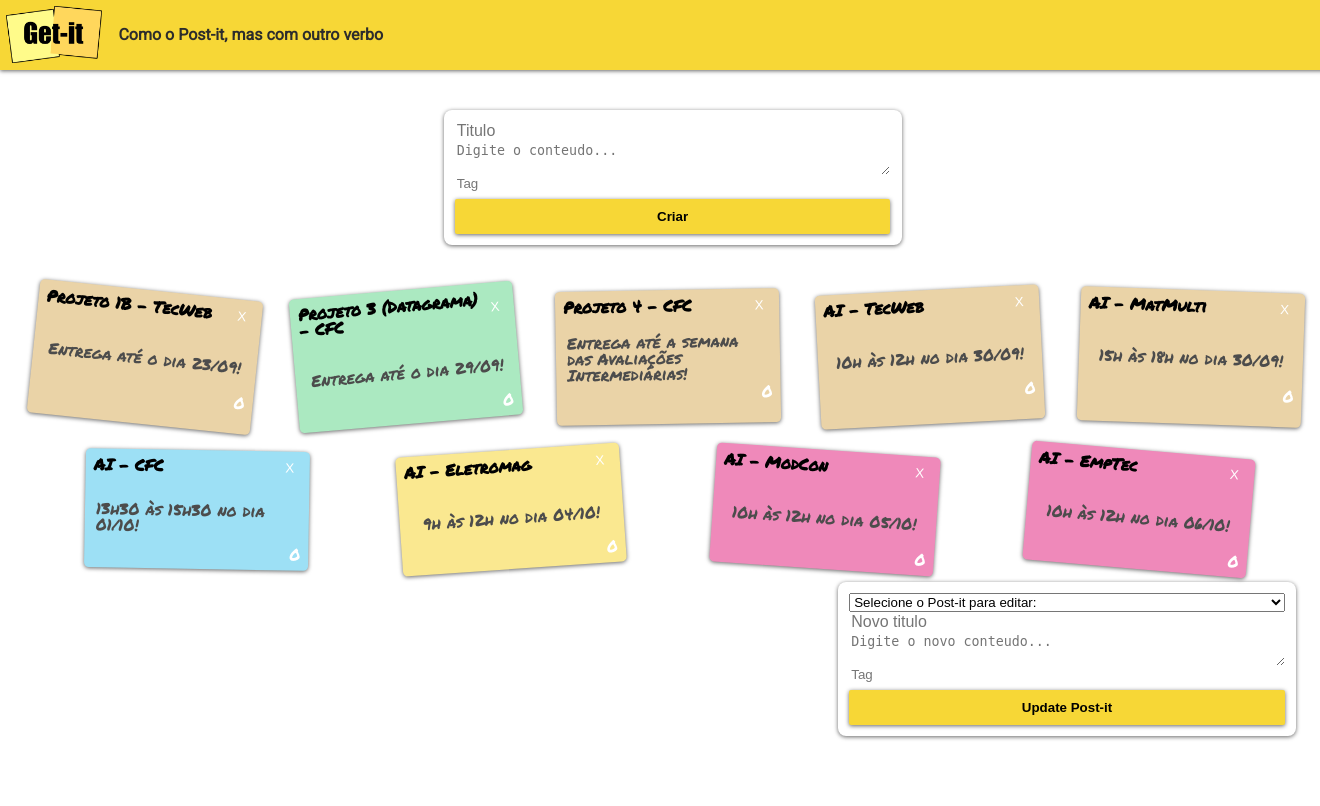
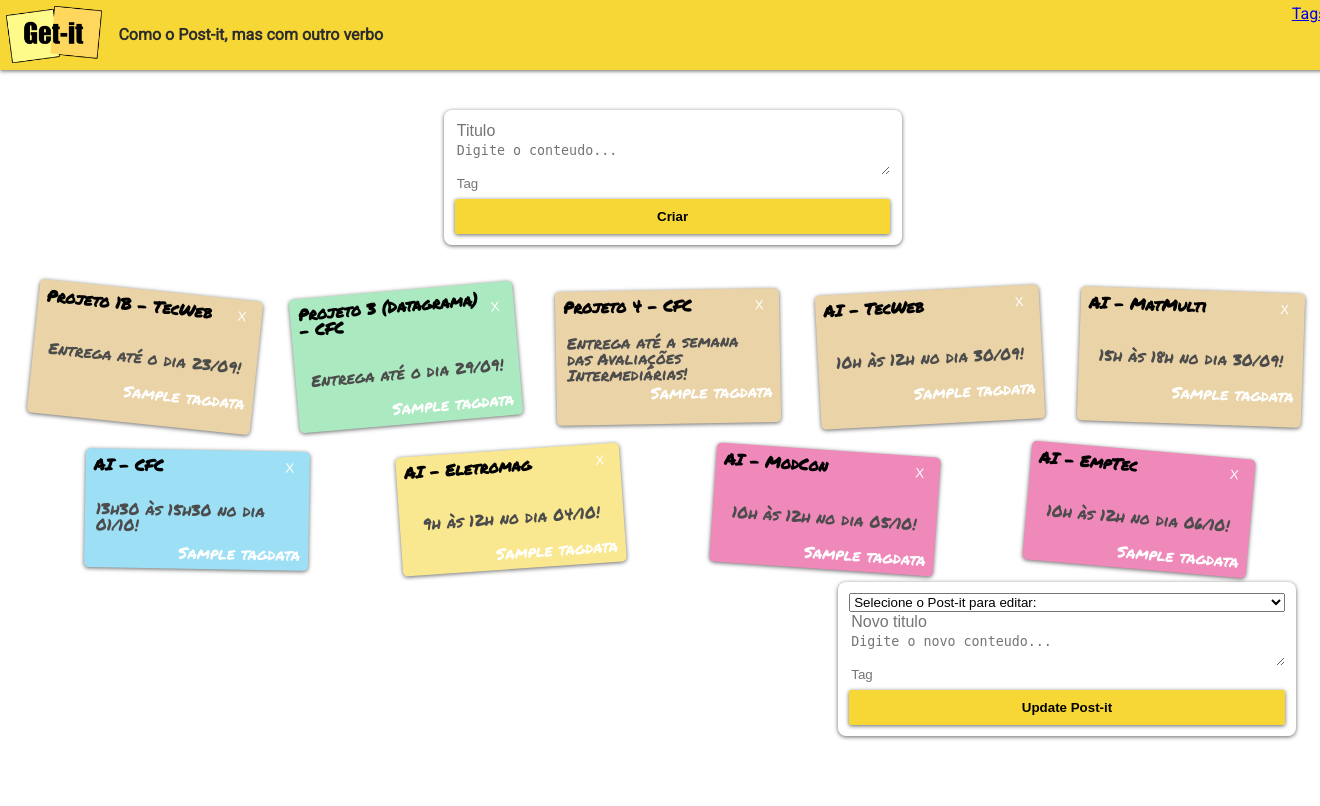
Before and after one commit to nataliaqmc/Projeto-1B-TecWeb, a Django app: page / in a window 1320 px wide; the page is wider, and only the part inside the window is pictured. Run offline with Django 3.2, Linux system fonts and the light colour scheme; data comes from the database, SQL or seed files in the repository; tables that the repository leaves empty hold one stand-in row (values such as "Sample post"); some libraries are stand-ins or nearby versions.

Commit message:
ajustes tag

```diff
--- a/notes/admin.py
+++ b/notes/admin.py
@@ -1,5 +1,6 @@
 from django.contrib import admin
-from .models import Note
+from .models import Note, TagData
 
 
 admin.site.register(Note)
+admin.site.register(TagData)
--- a/notes/apps.py
+++ b/notes/apps.py
@@ -4,3 +4,6 @@ from django.apps import AppConfig
 class NotesConfig(AppConfig):
     default_auto_field = 'django.db.models.BigAutoField'
     name = 'notes'
+class TagsConfig(AppConfig):
+    default_auto_field = 'django.db.models.BigAutoField'
+    name = 'tags'
--- a/notes/models.py
+++ b/notes/models.py
@@ -1,10 +1,14 @@
 from django.db import models
 
-
+class TagData(models.Model):
+    tagTitle = models.CharField(max_length=200)
+    def __str__(self):
+        #ID.TITULO - RETURN
+        return f'{self.tagTitle}'
 class Note(models.Model):
     title = models.CharField(max_length=200)
     content = models.TextField()
-    tag = models.CharField(max_length=200)
+    tagContent = models.ForeignKey(TagData, on_delete=models.CASCADE)
     def __str__(self):
         #ID.TITULO - RETURN
         return f'{self.id}.{self.title}'
--- a/notes/templates/notes/index.html
+++ b/notes/templates/notes/index.html
@@ -7,6 +7,9 @@
         <img src="{% static 'notes/img/logo-getit.png' %}" class="logo" />
         <span class="subtitle">Como o Post-it, mas com outro verbo</span>
     </div>
+    <a href="notes/tags.html">
+        <div>Tags</div>
+    </a>
 
 </div>
 <main class="container">
@@ -43,7 +46,7 @@
                 </div>
                 <p id="detalhes" class="card-content">{{note.content}}</p>
                 <div class="card-tag-container">
-                    <p class="card-tag" id="tag">{{note.tag}}</p>
+                    <p class="card-tag" id="tag">{{note.tagContent}}</p>
                 </div>
             </div>
             {% endfor %}
--- a/notes/urls.py
+++ b/notes/urls.py
@@ -7,4 +7,5 @@ urlpatterns = [
     path('', views.index, name='index'),
     path('update', views.update),
     path('delete/<int:id>', views.delete),
+    path('notes/tags.html', views.tags)
 ]
--- a/notes/views.py
+++ b/notes/views.py
@@ -1,5 +1,5 @@
 from django.shortcuts import render, redirect
-from .models import Note
+from .models import Note, TagData
 
 
 def index(request):
@@ -8,7 +8,7 @@ def index(request):
         content = request.POST.get('detalhes')
         tag = request.POST.get('tag')
         # TAREFA: Utilize o title e content para criar um novo Note no banco de dados
-        Note.objects.create(title=title, content=content, tag=tag)
+        Note.objects.create(title=title, content=content, tagContent=tag)
         return redirect('index')
     else:
         all_notes = Note.objects.all()
@@ -26,7 +26,7 @@ def update(request):
         if content != '':
             note.content = content
         if tag != '':
-            note.tag = tag
+            note.tagContent = tag
         note.save()
         return redirect('index')
 
@@ -35,3 +35,14 @@ def delete(request, id):
         note = Note.objects.get(id=id)
         note.delete()
     return redirect('index')
+
+def tags(request):
+    if request.method == 'POST':
+        # TAREFA: Utilize o title e content para criar um novo Note no banco de dados
+
+        TagData.objects.create()
+        return redirect('index')
+    else:
+        all_tags = TagData.objects.all()
+        print(all_tags[0])
+        return render(request, 'notes/tags.html', {'tags': all_tags})
```
Also changed, not shown: notes/templates/notes/tags.html (+2 -42 lines), notes/migrations/0003_remove_note_tag.py (added), notes/migrations/0004_tagdata.py (added), notes/migrations/0005_auto_20210921_1004.py (added), notes/migrations/0006_auto_20210921_1025.py (added).
